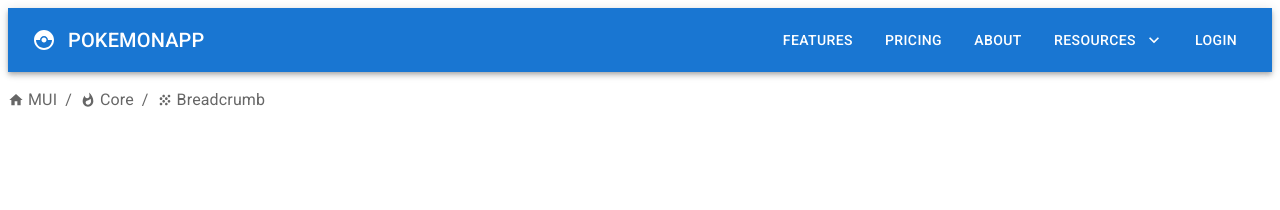
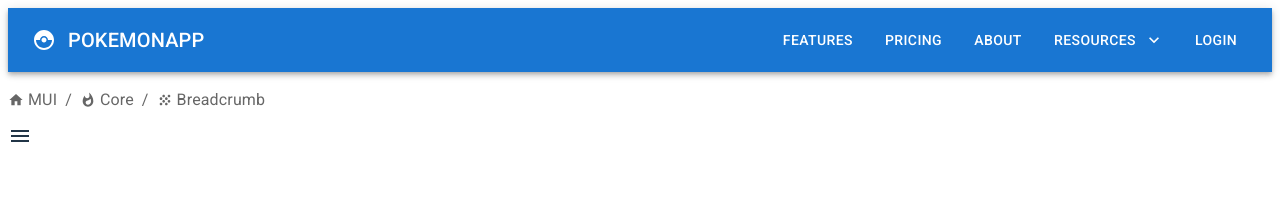
Before and after one commit to SOUROVSARKERTEC12/material_ui, a React (Vite) app in the folder ReactMUI/: page / in a window 1280 px wide. Shown: the top 210 px of the page. Built offline with nearby package versions, Linux system fonts and the light colour scheme.

Commit message:
MuiDrawer

```diff
--- a/ReactMUI/src/App.jsx
+++ b/ReactMUI/src/App.jsx
@@ -17,6 +17,7 @@
 import {MuiNavbar} from "./components/Navbar/MuiNavbar.jsx";
 import {MuiLink} from "./components/Link/MuiLink.jsx";
 import {MuiBreadCrumbs} from "./components/BreadCrumbs/MuiBreadCrumbs.jsx";
+import {MuiDrawer} from "./components/Drawer/MuiDrawer.jsx";
 
 function App() {
 
@@ -40,6 +41,7 @@
             <MuiNavbar/>
             {/*<MuiLink/>*/}
             <MuiBreadCrumbs/>
+            <MuiDrawer/>
         </>
     )
 }
--- /dev/null
+++ b/ReactMUI/src/components/Drawer/MuiDrawer.jsx
@@ -0,0 +1,25 @@
+import {Box, Drawer, IconButton, Typography} from "@mui/material";
+import MenuIcon from '@mui/icons-material/Menu';
+import {useState} from "react";
+
+export const MuiDrawer = () => {
+    const [isDrawerOpen, setIsDrawerOpen] = useState(false)
+
+    return (
+        <>
+            <IconButton size='large' edge='start' color='inherit' aria-label='logo'
+                        onClick={() => setIsDrawerOpen(true)}>
+                <MenuIcon/>
+            </IconButton>
+            <Drawer
+                anchor="left"
+                open={isDrawerOpen}
+                onClose={() => setIsDrawerOpen(false)}
+            >
+                <Box p={2} width='250px' textAlign='center' role='presentation'>
+                    <Typography variant='h6' component='div'>Side Panel</Typography>
+                </Box>
+            </Drawer>
+        </>
+    )
+}
```
